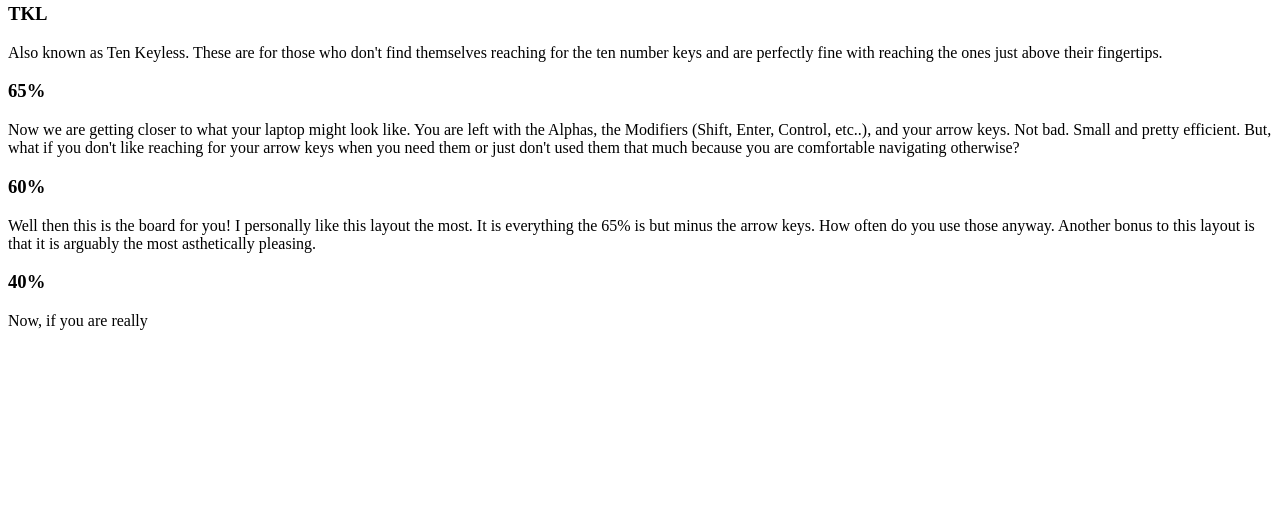
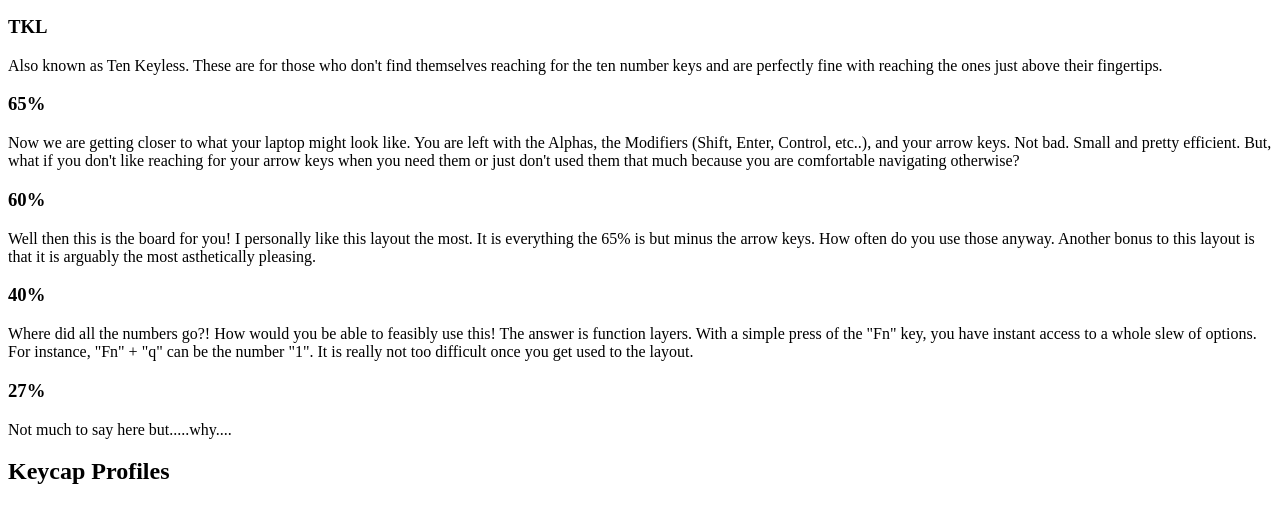
Before and after one commit to Xi99/html-me-something, a plain HTML site: page index.html in a window 1280 px wide. Shown: the part 309-814 px from the top of the page. Drawn offline with Linux system fonts and the light colour scheme.

Commit message:
asdf@! Trying to figure out how to make it show in the browser

```diff
--- a/index.html
+++ b/index.html
@@ -4,10 +4,6 @@
         <title>Keebs</title>
     </head>
     <body>
-    <!--  -->
-<main>
-
-        <article>
         <header>
                 <h1>Keyboards</h1>
 
@@ -18,7 +14,8 @@
                     were removed for another more useful key or just removed all together. All sorts of keycap colorways with different themes that just drew me in.
                     My goal is just to bring some knowledge on the hobby.
                 </p>
-
+        </header>
+            <main>
                 <h2>Sizes</h2>
 
                 <h3>Full Size</h3>
@@ -49,12 +46,20 @@
                 </p>
 
                 <h3>40%</h3>
+                <!-- ADD IMAGE HERE-->
                 <p>
-                Now, if you are really
+                    Where did all the numbers go?! How would you be able to feasibly use this! The answer is function layers. With a simple press of the "Fn" key, you have instant access to a whole slew of options.
+                    For instance, "Fn" + "q" can be the number "1". It is really not too difficult once you get used to the layout.
                 </p>
-         </header>
-         </article>
 
+                <h3>27%</h3>
+                <!-- ADD IMAGE HERE-->
+                <p>
+                Not much to say here but.....why....
+                </p>
+
+                <h2>Keycap Profiles</h2>
             </main>
+
     </body>
 </html>
```
Lines whose indentation alone changed are shown as unchanged.
